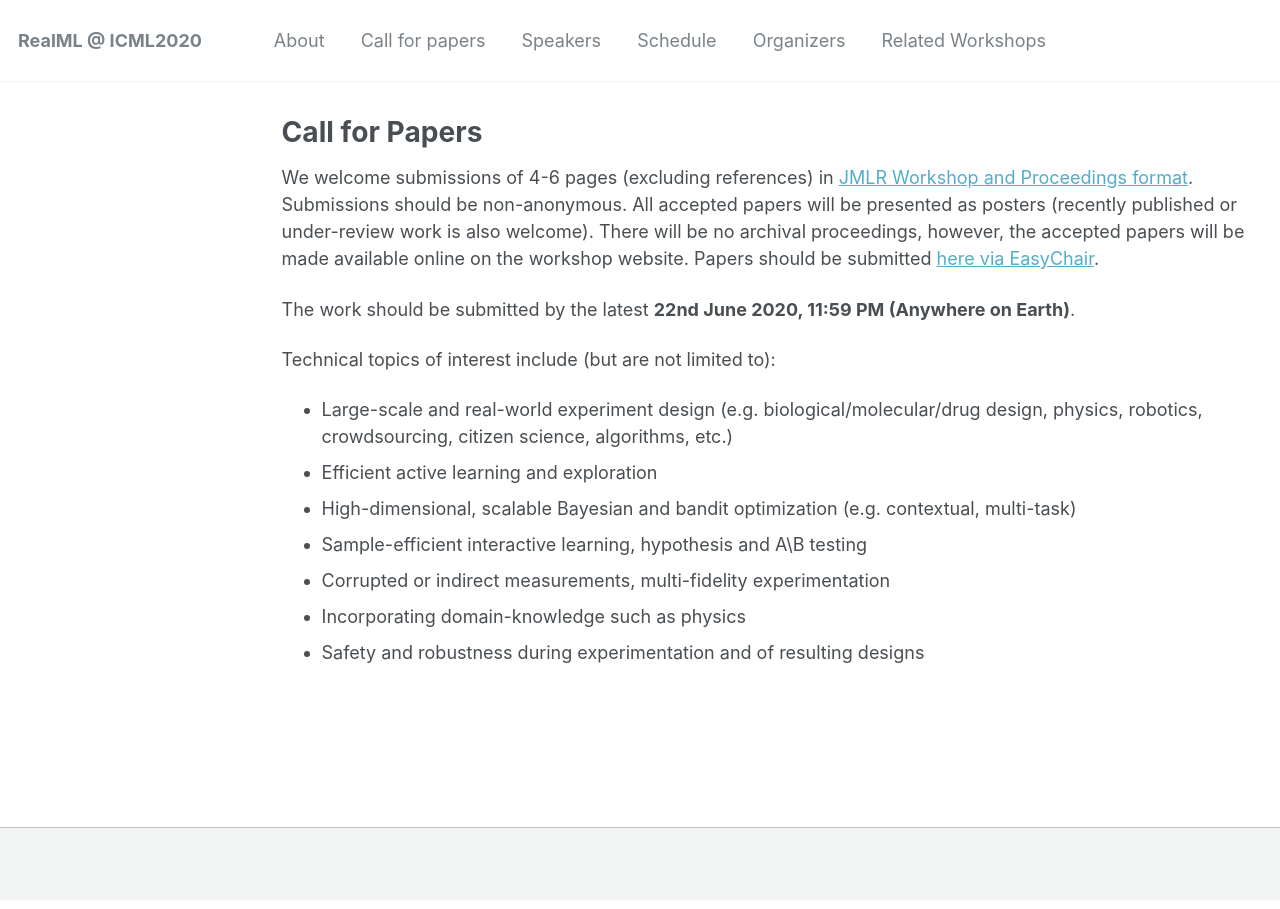
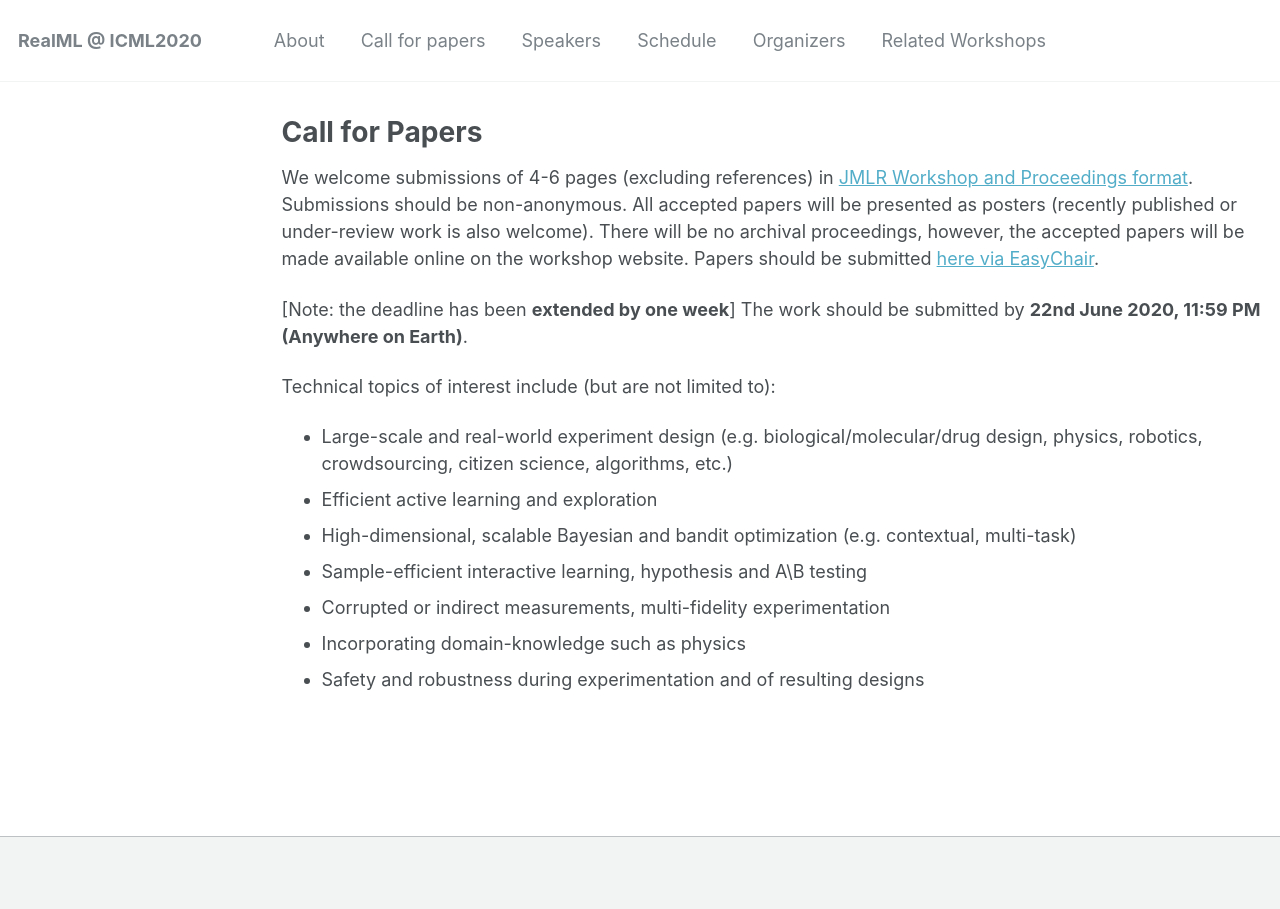
Before and after one commit to realworldml/icml2023, a Jekyll site: the page built from _pages/cfp.md, in a window 1280 px wide. Built offline with Jekyll 4.4.1, drawn with Linux system fonts in a browser that asks for light colours.

Commit message:
Add extended deadline note to cfp

```diff
--- a/_pages/cfp.md
+++ b/_pages/cfp.md
@@ -13,7 +13,7 @@ Now is the perfect time for experiment design and active learning methods to mak
 
 We welcome submissions of 4-6 pages (excluding references) in [JMLR Workshop and Proceedings format](https://www.overleaf.com/latex/templates/template-for-journal-of-machine-learning-research-jmlr-with-jmlr2e-dot-sty/vjcpxhvztrjn). Submissions should be non-anonymous. All accepted papers will be presented as posters (recently published or under-review work is also welcome). There will be no archival proceedings, however, the accepted papers will be made available online on the workshop website. Papers should be submitted [here via EasyChair](https://easychair.org/cfp/realml-icml2020).
 
-The work should be submitted by the latest **22nd June 2020, 11:59 PM (Anywhere on Earth)**.
+[Note: the deadline has been **extended by one week**] The work should be submitted by **22nd June 2020, 11:59 PM (Anywhere on Earth)**.
 
 Technical topics of interest include (but are not limited to):
 * Large-scale and real-world experiment design (e.g. biological/molecular/drug design, physics, robotics, crowdsourcing, citizen science, algorithms, etc.)
```
